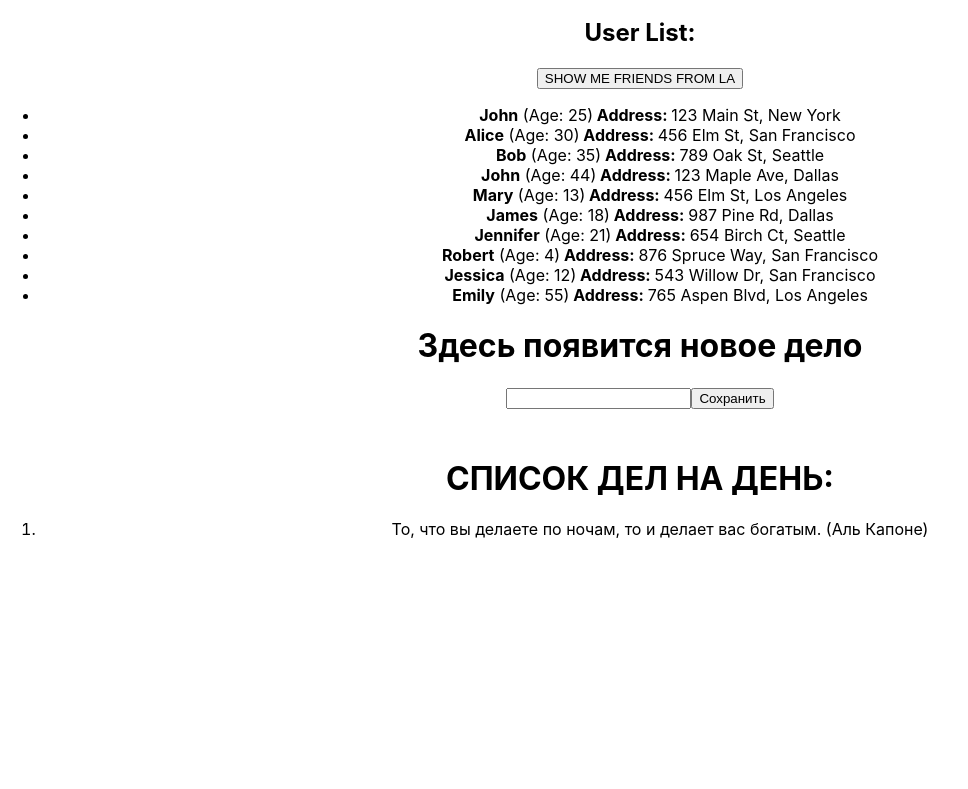
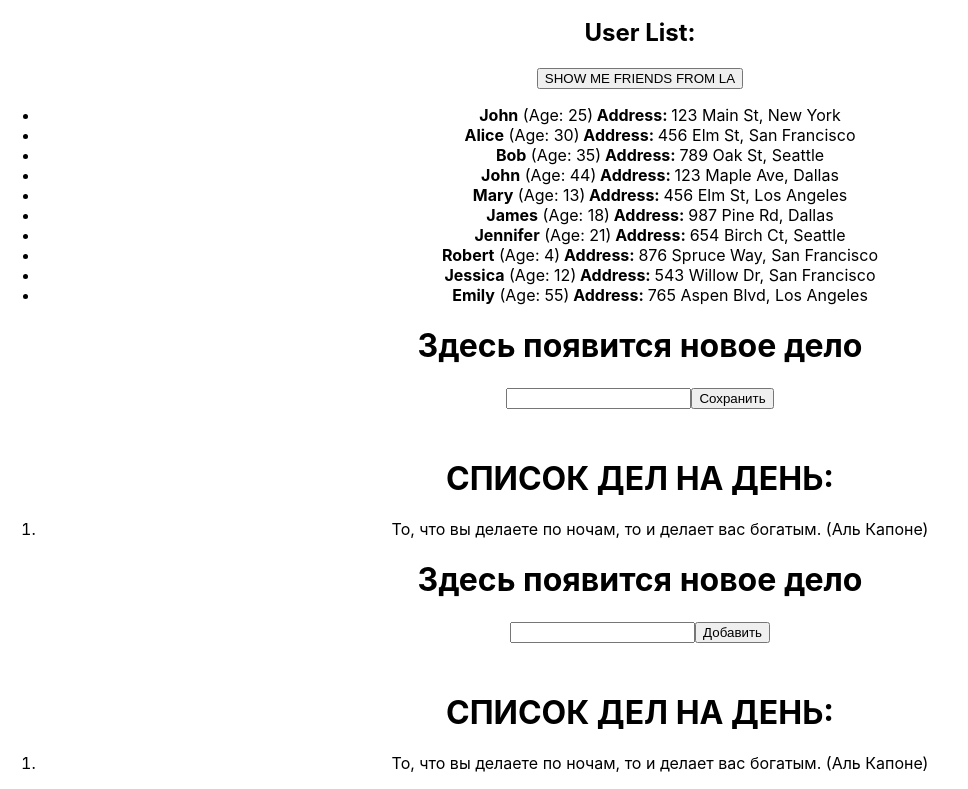
Before and after one commit to Regand75/homework-front-main, a React (Create React App) app: page / in a window 1280 px wide. Shown: the part 271-1060 px from the top of the page, without its empty margins (0-968 px from the left). Before the commit the page ends 826 px from the top, so only its background shows below. Built offline with nearby package versions, Linux system fonts and the light colour scheme.

Commit message:
correction component HW4.tsx

```diff
--- a/src/App.tsx
+++ b/src/App.tsx
@@ -10,7 +10,7 @@ function App() {
       <HW1 />
       <HW2 />
       <HW3 />
-      {/*<HW4 />*/}
+      <HW4 />
     </div>
   );
 }
--- a/src/HW/4/Button.tsx
+++ b/src/HW/4/Button.tsx
@@ -1,11 +1,11 @@
 type ButtonPropsType = {
-  callBack: any // НУЖНО ПРОТИПИЗИРОВАТЬ
-  name: any // НУЖНО ПРОТИПИЗИРОВАТЬ
+  callBack: () => void;
+  name: string;
 };
 
 export const Button = (props: ButtonPropsType) => {
   const callBackHandler = () => {
-    // НУЖНО ДОПИСАТЬ
+    props.callBack();
   };
 
   return (
--- a/src/HW/4/HW4.tsx
+++ b/src/HW/4/HW4.tsx
@@ -26,27 +26,27 @@ export const HW4 = () => {
 
   return (
     <div id={'hw04'}>
-      {/*{currentText ? (*/}
-      {/*  <h1 id={'hw04-text'}>{currentText}</h1>*/}
-      {/*) : (*/}
-      {/*  <h1 id={'hw04-default-text'}>Здесь появится новое дело</h1>*/}
-      {/*)}*/}
+      {currentText ? (
+        <h1 id={'hw04-text'}>{currentText}</h1>
+      ) : (
+        <h1 id={'hw04-default-text'}>Здесь появится новое дело</h1>
+      )}
 
-      {/*<Input НЕ ХВАТАЕТ АРГУМЕНТОВ />*/}
+      <Input currentText={currentText} setCurrentText={setCurrentText} />
 
-      {/*<Button НЕ ХВАТАЕТ АРГУМЕНТОВ />*/}
+      <Button name='Добавить' callBack={handleSave}/>
 
-      {/*<h1 style={{ marginTop: '50px' }}>СПИСОК ДЕЛ НА ДЕНЬ:</h1>*/}
+      <h1 style={{ marginTop: '50px' }}>СПИСОК ДЕЛ НА ДЕНЬ:</h1>
 
-      {/*<ol id={'hw04-tasks'}>*/}
-      {/*  {texts.map((el, index) => {*/}
-      {/*    return (*/}
-      {/*      <li key={index} id={`hw04-task-${index}`} className={ЕСЛИ ЧЕТН ? S.chetNechet : ''}>*/}
-      {/*        {el}*/}
-      {/*      </li>*/}
-      {/*    );*/}
-      {/*  })}*/}
-      {/*</ol>*/}
+      <ol id={'hw04-tasks'}>
+        {texts.map((el, index) => {
+          return (
+            <li key={index} id={`hw04-task-${index}`} className={index % 2 !== 0 ? s.chetNechet : ''}>
+              {el}
+            </li>
+          );
+        })}
+      </ol>
     </div>
   );
 };
--- a/src/HW/4/Input.tsx
+++ b/src/HW/4/Input.tsx
@@ -1,14 +1,16 @@
+import {ChangeEvent} from "react";
+
 type InputPropsType = {
-	currentText: any // НУЖНО ПРОТИПИЗИРОВАТЬ
-	setCurrentText: any // НУЖНО ПРОТИПИЗИРОВАТЬ
+	currentText: string;
+	setCurrentText: (currentText: string) => void;
 };
 
 export const Input = (props: InputPropsType) => {
-	const onChangeHandler = (event: 'НУЖНО ПРОТИПИЗИРОВАТЬ') => {
-		// НУЖНО ДОПИСАТЬ
+	const onChangeHandler = (event: ChangeEvent<HTMLInputElement>) => {
+		props.setCurrentText(event.currentTarget.value)
 	};
 
-	// return (
-	//   <input id={'hw04-input'} type="text" value={props.currentText} onChange={onChangeHandler} />
-	// );
+	return (
+	  <input id={'hw04-input'} type="text" value={props.currentText} onChange={onChangeHandler} />
+	);
 };
```
